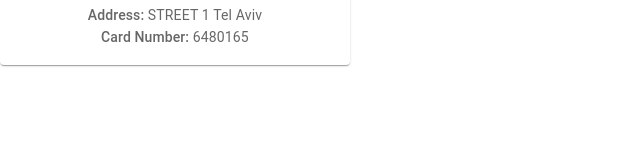
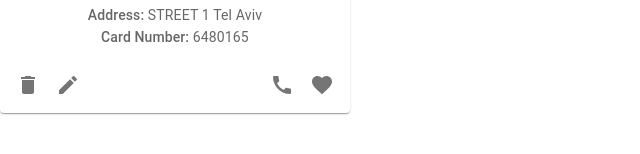
Before and after one commit to vic-yam/W300522ER-react, a React (Create React App) app: page / in a window 1280 px wide. Shown: the part 306-460 px from the top of the page, without its empty margins (0-640 px from the left). Built offline with nearby package versions, Linux system fonts and the light colour scheme; the HTML template or start-up script is replaced by a standard one.

Commit message:
card - done

```diff
--- a/src/cards/components/card/Card.jsx
+++ b/src/cards/components/card/Card.jsx
@@ -1,5 +1,6 @@
 import { CardActionArea } from '@mui/material';
 import MuiCard from '@mui/material/Card';
+import CardActionBar from './CardActionBar';
 import CardBody from './CardBody';
 import CardHead from './CardHead';
 
@@ -39,6 +40,7 @@ const Card = () => {
             <CardHead image={card.image} />
             <CardBody card={card}></CardBody>
         </CardActionArea>
+        <CardActionBar />
     </MuiCard>
   );
 };
--- /dev/null
+++ b/src/cards/components/card/CardActionBar.jsx
@@ -0,0 +1,30 @@
+import { Box, CardActions, IconButton } from "@mui/material";
+import DeleteIcon from '@mui/icons-material/Delete';
+import ModeEditIcon from '@mui/icons-material/ModeEdit';
+import CallIcon from '@mui/icons-material/Call';
+import FavoriteIcon from '@mui/icons-material/Favorite';
+
+const CardActionBar = () => {
+    return (
+        <CardActions disableSpacing sx={{paddingTop: 0, justifyContent:'space-between'}}>
+            <Box>
+                <IconButton>
+                    <DeleteIcon />
+                </IconButton>
+                <IconButton>
+                    <ModeEditIcon />
+                </IconButton>
+            </Box>
+            <Box>
+            <IconButton>
+                    <CallIcon />
+                </IconButton>
+                <IconButton>
+                    <FavoriteIcon />
+                </IconButton>
+            </Box>
+        </CardActions>
+    )
+};
+
+export default CardActionBar;
```
